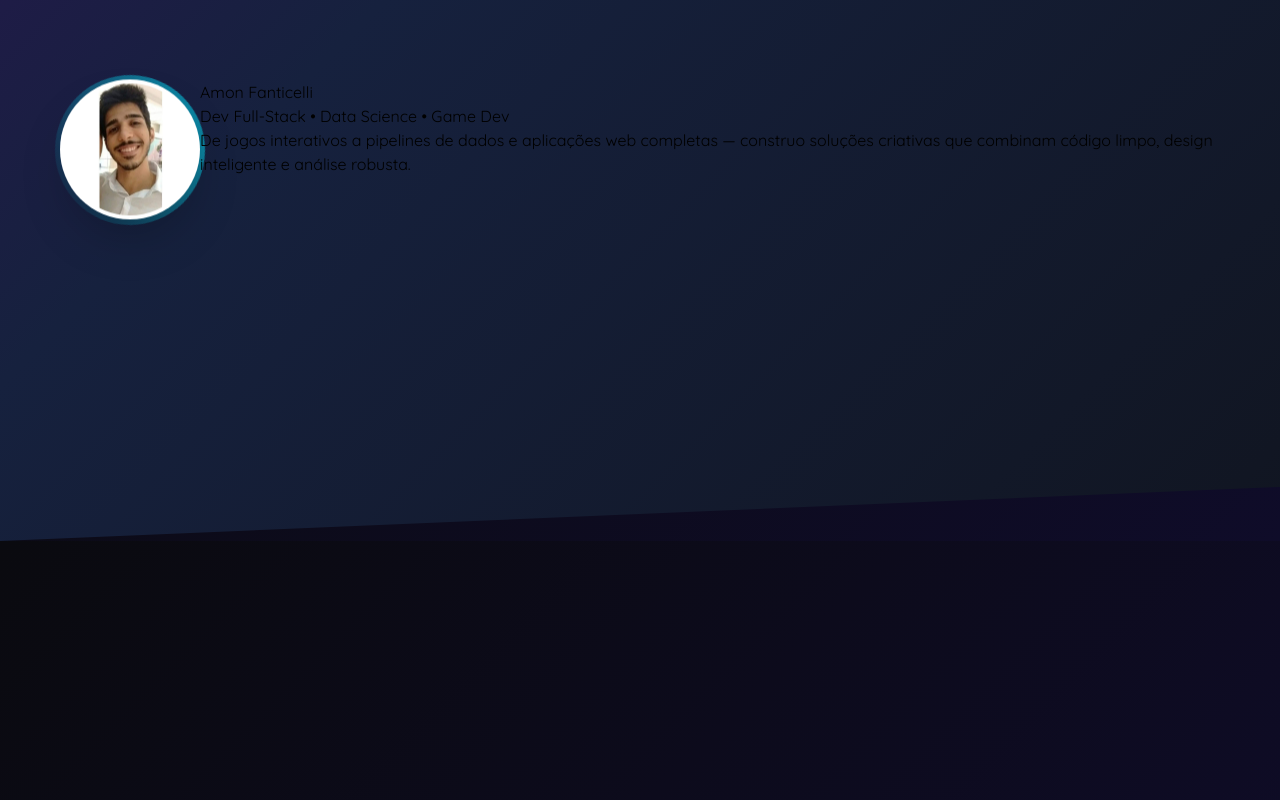
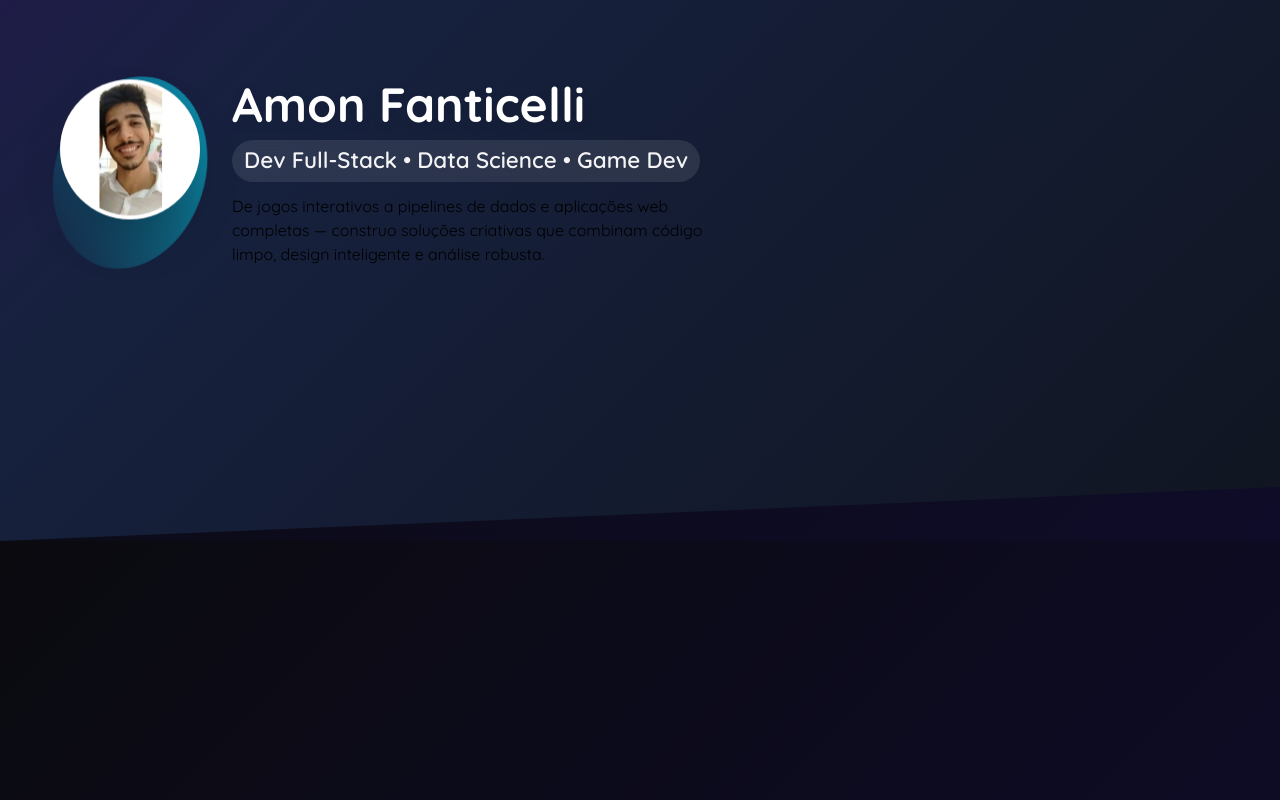
Before and after one commit to amonfanticelli/professional-portfolio, a Next.js app: page / in a window 1280 px wide. Built offline with nearby package versions, Linux system fonts and the light colour scheme.

Commit message:
style: animation added on text

```diff
--- /dev/null
+++ b/app/components/useReveal.ts
@@ -0,0 +1,22 @@
+
+import { useEffect } from "react";
+
+export function useReveal() {
+  useEffect(() => {
+    const observer = new IntersectionObserver(
+      (entries) => {
+        entries.forEach((entry) => {
+          if (entry.isIntersecting) {
+            entry.target.classList.add("active");
+          }
+        });
+      },
+      { threshold: 0.1 }
+    );
+
+    const elements = document.querySelectorAll(".reveal");
+    elements.forEach((el) => observer.observe(el));
+
+    return () => observer.disconnect();
+  }, []);
+}
--- a/app/globals.css
+++ b/app/globals.css
@@ -58,6 +58,19 @@ header {
   animation: floatProfile 6s ease-in-out infinite;
 }
 
+.reveal.active {
+    opacity: 1;
+    transform: translateY(0);
+}
+
+.reveal {
+    opacity: 0;
+    transform: translateY(30px);
+    transition: all 0.8s ease-out;
+}
+
+
+
 @keyframes floatProfile {
   0%,
   100% {
--- a/app/page.tsx
+++ b/app/page.tsx
@@ -1,7 +1,10 @@
+"use client";
 import profileImage from "./assets/profile-image.jpg";
 import Image from "next/image";
+import { useReveal } from "./components/useReveal";
 
 export default function Home() {
+   useReveal()
   return (
     <header
       className="
@@ -13,7 +16,7 @@ export default function Home() {
       "
     >
       <div className="max-w-300 mx-auto px-5 w-full relative z-10 flex items-center justify-between flex-wrap gap-10">
-        <div className="flex flex-row">
+        <div className="flex flex-row gap-8">
           <div className="relative shrink-0 gap-8 profile-image-container">
             <Image
               src={profileImage}
@@ -34,10 +37,10 @@ export default function Home() {
             />
           </div>
 
-          <div className="flex flex-col">
-            <h1>Amon Fanticelli</h1>
-            <span> Dev Full-Stack • Data Science • Game Dev </span>
-            <span>
+          <div className="flex flex-col max-w-lg">
+            <h1  style={{ transitionDelay: "0ms" }}className=" text-5xl font-bold mb-3 break-normal text-white text-shadow-[0_4px_12px_rgba(0,0,0,0.1)] reveal" >Amon Fanticelli</h1>
+            <span  style={{ transitionDelay: "200ms" }} className=" max-w-max text-[1.4rem] text-white/95 mb-3 font-semibold inline-block bg-white/10 px-3 py-1 rounded-full backdrop-blur-sm reveal"> Dev Full-Stack • Data Science • Game Dev </span>
+            <span style={{ transitionDelay: "400ms" }} className="reveal" >
               De jogos interativos a pipelines de dados e aplicações web
               completas — construo soluções criativas que combinam código limpo,
               design inteligente e análise robusta.
```
